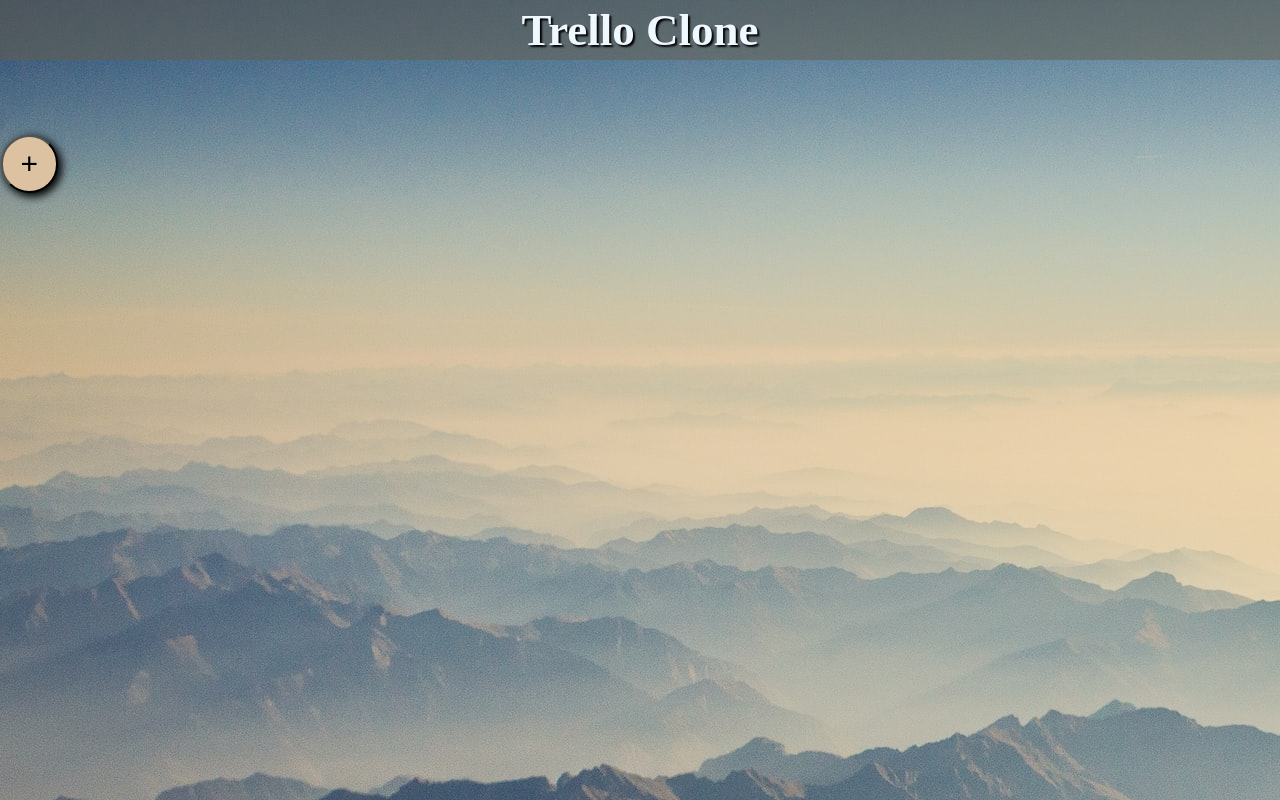
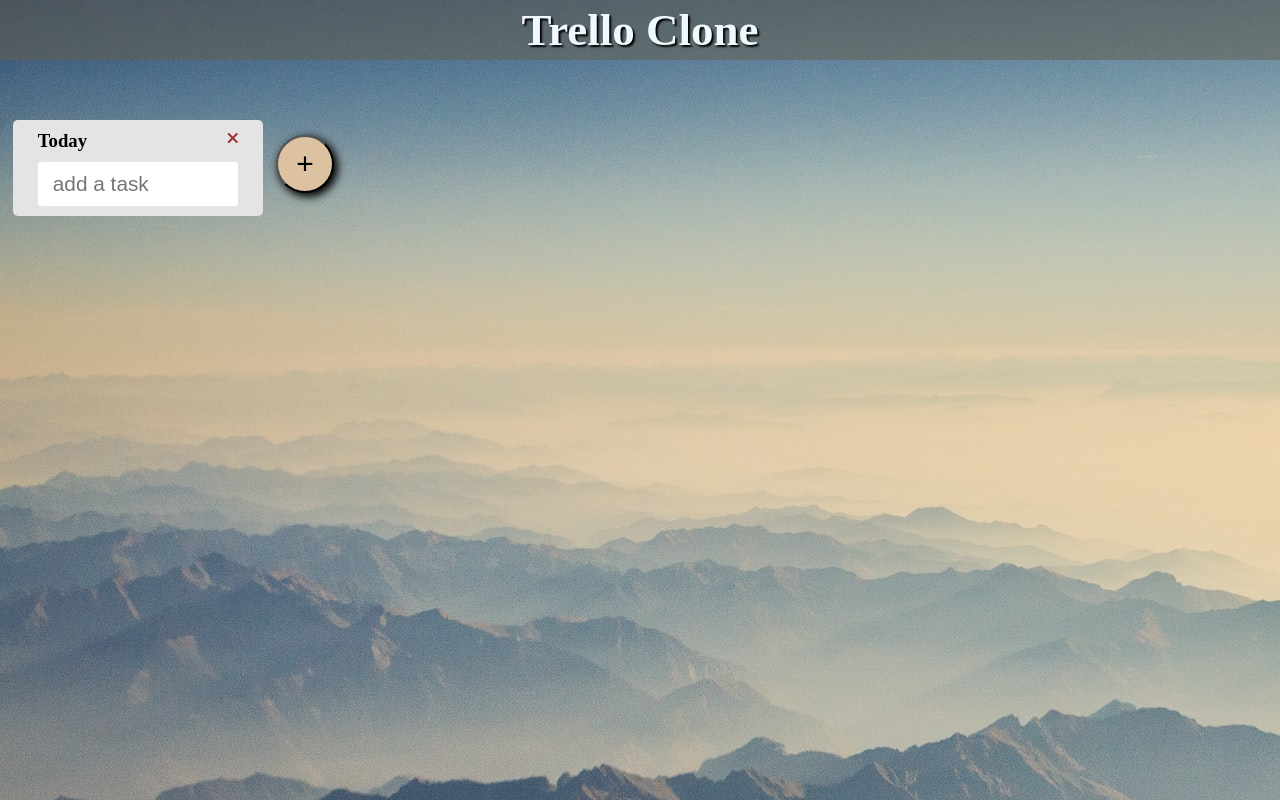
Before and after one commit to sorakawa101/trello-clone, a React (Create React App) app: page / in a window 1280 px wide. Built offline with nearby package versions, Linux system fonts and the light colour scheme.

Commit message:
add: 43~44

```diff
--- a/src/components/task/TaskCard.jsx
+++ b/src/components/task/TaskCard.jsx
@@ -4,14 +4,20 @@
 import { TaskCardTitle } from './TaskCardTitle'
 import { Tasks } from './Tasks'
 
-export const TaskCard = () => {
+export const TaskCard = ({taskCardsList, setTaskCardsList, taskCard }) => {
     const [inputText, setInputText] = useState("");
     const [taskList, setTaskList] = useState([]);
 
     return (
         <div className="taskCard">
-            <TaskCardTitle />
-            <TaskCardDeleteButton />
+            <div className="taskCardTitleAndTaskCardDeleteButtonArea">
+                <TaskCardTitle />
+                <TaskCardDeleteButton
+                    taskCardsList={taskCardsList}
+                    setTaskCardsList={setTaskCardsList}
+                    taskCard={taskCard}
+                />
+            </div>
             <TaskAddInput
                 inputText={inputText}
                 setInputText={setInputText}
--- a/src/components/task/TaskCards.jsx
+++ b/src/components/task/TaskCards.jsx
@@ -3,11 +3,21 @@
 import { AddTaskCardButton } from "./button/AddTaskCardButton"
 
 export const TaskCards = () => {
-    const [taskCardsList, setTaskCardsList] = useState([]);
+    const [taskCardsList, setTaskCardsList] = useState([
+        {
+            id: 0,
+            draggableId: "item0",
+        },
+    ]);
     return (
         <div className="taskCardsArea">
-            {taskCardsList.map((taskCardList) => (
-                <TaskCard key={taskCardList.id}/>
+            {taskCardsList.map((taskCard) => (
+                <TaskCard
+                    key={taskCard.id}
+                    taskCardsList={taskCardsList}
+                    setTaskCardsList={setTaskCardsList}
+                    taskCard={taskCard}
+                />
             ))}
             <AddTaskCardButton
                 taskCardsList={taskCardsList}
--- a/src/components/task/button/TaskCardDeleteButton.jsx
+++ b/src/components/task/button/TaskCardDeleteButton.jsx
@@ -1,9 +1,16 @@
 import React from 'react'
 
-export const TaskCardDeleteButton = () => {
+export const TaskCardDeleteButton = ({ taskCardsList, setTaskCardsList, taskCard }) => {
+    const taskCardDeleteButton = (id) => {
+        // タスクカードを削除する
+        setTaskCardsList(taskCardsList.filter((e) => e.id !== id))
+    };
+
     return (
         <div>
-
+            <button className="taskCardDeleteButton" onClick={() => taskCardDeleteButton(taskCard.id)}>
+                <i className="fa-solid fa-xmark"></i>
+            </button>
         </div>
     )
 }
--- a/src/index.css
+++ b/src/index.css
@@ -102,3 +102,16 @@
     box-shadow: none;
     transform: translate(3px, 3px);
 }
+
+.taskCardTitleAndTaskCardDeleteButtonArea {
+    display: flex;
+    justify-content: space-between;
+}
+
+.taskCardDeleteButton {
+    border: none;
+    background-color: rgb(228, 228, 228);
+    cursor: pointer;
+    font-size: 16px;
+    color: rgb(158, 46, 46);
+}
```
